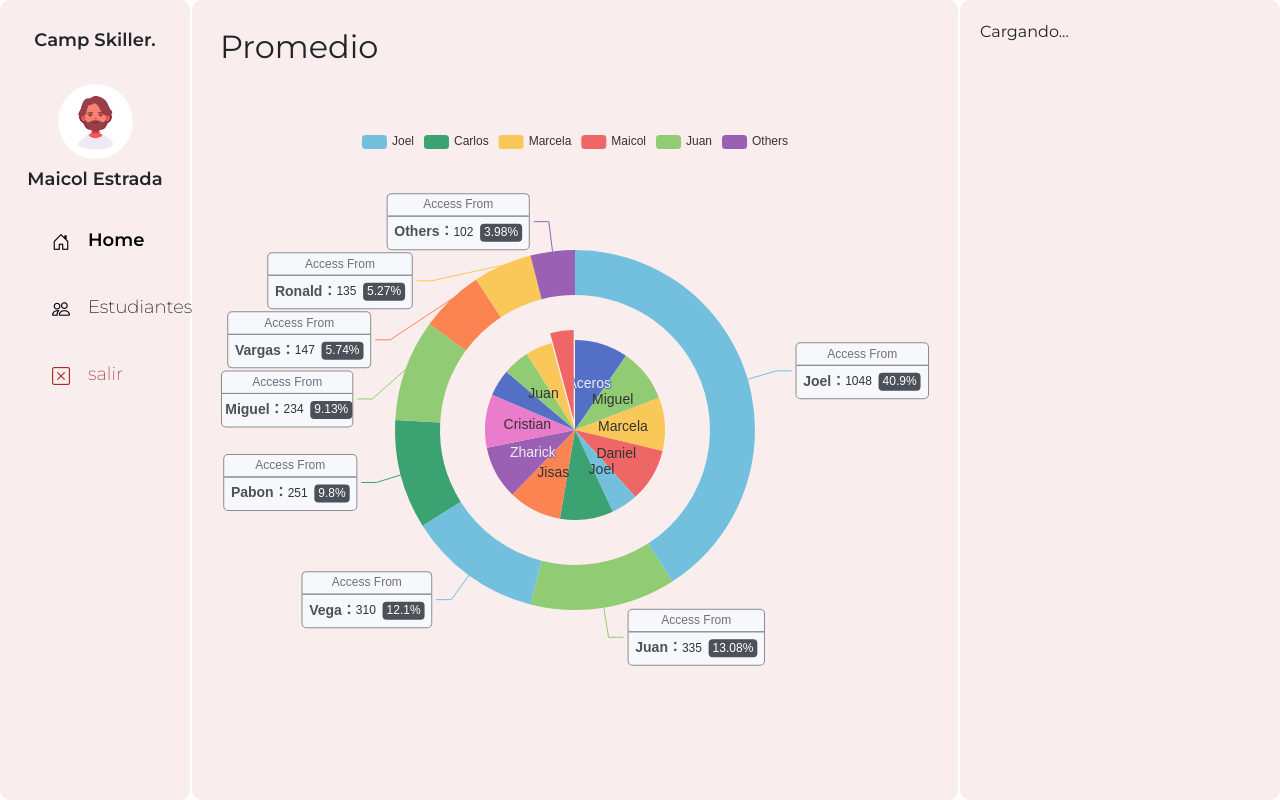
After one commit to Akio1102/Ejercicios-PHP, a PHP site: page /Home/home.php in a window 1280 px wide. The commit adds this page. Run offline with PHP 8.4, Linux system fonts and the light colour scheme.

```diff
--- a/CRUD-PHP/Config/db.php
+++ b/CRUD-PHP/Config/db.php
@@ -9,9 +9,9 @@ if (!defined("DB_NAME")) {
     define("DB_NAME","campus2");
 }
 if (!defined("DB_USER")) {
-    define("DB_USER","root");
+    define("DB_USER","campus");
 }
 if (!defined("DB_PWD")) {
-    define("DB_PWD","");
+    define("DB_PWD","campus2023");
 }
 ?>
--- /dev/null
+++ b/CRUD-PHP/Home/home.css
@@ -0,0 +1,253 @@
+
+body{
+  font-family: 'Montserrat', sans-serif;
+  height: 100%;
+}
+
+.contenedor {
+    display: flex;
+    flex-direction: row;
+    height: 100vh;
+    margin: 0;
+
+
+  }
+
+  .contenedor2{
+    overflow: auto;
+    display: flex;
+    justify-content: center;
+    align-items: center;
+    margin-top: 4rem;
+
+  }
+
+
+
+
+  .parte-media {
+    background-color: #faeded;
+    width: 60%;
+    padding: 20px;
+    border-radius: 10px;
+    border-right: 2px solid rgb(255, 255, 255);
+
+
+  }
+
+  .parte-derecho {
+    background-color: #faeded;
+    width: 25%;
+    padding: 20px;
+    border-radius: 10px;
+
+
+
+
+
+  }
+  .imagenPerfil{
+    border-radius: 100%;
+    width: 50%;
+    height: 50%;
+
+  }
+
+
+
+  .perfil{
+    display: flex;
+    justify-content: center;
+    align-items: center;
+    flex-direction: column;
+    font-size:large;  font-weight: 800;
+
+
+  }
+  .perfil h3{
+
+    font-size:large;  font-weight: 800;
+    margin-top: 10px;
+
+
+  }
+
+  a{
+    text-decoration: none;
+    font-weight: lighter;
+    color: black;
+  }
+
+
+  .menus{
+    padding-left: 2rem;
+    margin-top: 2rem;
+    display: flex;
+    flex-direction: column;
+    justify-content: center;
+
+
+    gap: 40px;
+  }
+
+  .menus h3{
+    font-weight: lighter;
+    font-size:large
+
+  }
+
+   .menus a:hover{
+    background-color:rgb(74, 74, 97);
+    padding: 5px;
+    color: #fff9f9;
+    margin: 5px;
+    font-weight: 800;
+
+
+  }
+
+
+  i{
+    margin-right: 1rem;
+    font-size: large;
+  }
+
+  .tabla{
+    display: flex;
+    gap: 20px;
+  }
+
+  .cards{
+
+    background-color: rgb(224, 250, 250);
+
+
+
+
+
+  }
+
+  .cards:hover{
+    background-color: rgb(189, 248, 248);
+
+  }
+
+
+
+
+  .cards img{
+    width: 60px;
+    height: 60px;
+    border-radius: 100px;
+
+
+  }
+
+/*
+ .cards .btn{
+    border: none;
+    background: none;
+    box-shadow: none;
+    outline: none;
+    margin: 10px 20px 10px 20px;
+
+
+    width: 150px;
+    height: 40px;
+    object-fit: cover;
+    background-color: rgb(255, 153, 0);
+    text-decoration: none;
+
+    border-radius: 10PX;
+    color: #fff9f9;
+    font-weight: 800;
+
+
+  } */
+
+
+
+
+
+ .btn-m{
+    border: none;
+    background: none;
+    box-shadow: none;
+    outline: none;
+    margin: 10px 20px 10px 20px;
+
+
+    width: 150px;
+    height: 40px;
+    object-fit: cover;
+    background-color: rgb(255, 123, 0);
+    text-decoration: none;
+
+    border-radius: 10PX;
+    color: #fff9f9;
+    font-weight: 800;
+
+
+  }
+
+
+
+
+
+
+
+
+
+  .table>tbody {
+    vertical-align: sub !important;
+}
+
+.table-custom {
+  border-collapse: separate;
+  border-spacing: 0 10px;
+}
+
+.table-custom tbody tr {
+  background-color: #f0f0f0;
+  border-radius: 15px;
+
+}
+
+/* ////////////////////////////   STYLOS PARTE IZQUIERADA //////////////////////////////// */
+.parte-izquierda {
+  background-color: #faeded;
+  width: 15%;
+  border-right: 2px solid rgb(255, 255, 255);
+  padding: 20px;
+  border-radius: 10px;
+
+
+}
+
+
+
+
+.datos{
+  display: flex;
+  flex-direction: column;
+
+
+}
+
+
+.datos img {
+  width: 150px;
+  height: 180px;
+  border-radius: 15px;
+  object-fit: cover;
+}
+
+
+.charts{
+
+  width: 100%;
+  min-height: 600px;
+  color: antiquewhite;
+  text-decoration: aliceblue;
+  color: rgb(255, 73, 73);
+}
--- /dev/null
+++ b/CRUD-PHP/Home/home.js
@@ -0,0 +1,124 @@
+
+// inicar charts
+
+
+const getOptionCharts1 = () => {
+
+
+    return  {
+      tooltip: {
+        trigger: 'item',
+        formatter: '{a} <br/>{b}: {c} ({d}%)'
+      },
+      legend: {
+        data: [
+          'Joel',
+          'Amed',
+          'Carlos',
+          'Camila',
+          'Marcela',
+          'Maicol',
+          'Juan',
+          'Jhon',
+          'Jose',
+          'Others'
+        ]
+      },
+      series: [
+        {
+          name: 'Access From',
+          type: 'pie',
+          selectedMode: 'single',
+          radius: [0, '30%'],
+          label: {
+            position: 'inner',
+            fontSize: 14
+          },
+          labelLine: {
+            show: false
+          },
+          data: [
+            { value: 1548, name: 'Aceros' },
+            { value: 1548, name: 'Miguel' },
+            { value: 1548, name: 'Marcela' },
+            { value: 1548, name: 'Daniel' },
+            { value: 775, name: 'Joel' },
+            { value: 1548, name: 'Carlos' },
+            { value: 1548, name: 'Jisas' },
+            { value: 1548, name: 'Zharick' },
+            { value: 1548, name: 'Cristian' },
+            { value: 775, name: 'Camilo' },
+            { value: 775, name: 'Juan' },
+            { value: 775, name: 'Ronald' },
+            { value: 679, name: 'Maicol', selected: true }
+          ]
+        },
+        {
+          name: 'Access From',
+          type: 'pie',
+          radius: ['45%', '60%'],
+          labelLine: {
+            length: 30
+          },
+          label: {
+            formatter: '{a|{a}}{abg|}\n{hr|}\n  {b|{b}：}{c}  {per|{d}%}  ',
+            backgroundColor: '#F6F8FC',
+            borderColor: '#8C8D8E',
+            borderWidth: 1,
+            borderRadius: 4,
+            rich: {
+              a: {
+                color: '#6E7079',
+                lineHeight: 22,
+                align: 'center'
+              },
+              hr: {
+                borderColor: '#8C8D8E',
+                width: '100%',
+                borderWidth: 1,
+                height: 0
+              },
+              b: {
+                color: '#4C5058',
+                fontSize: 14,
+                fontWeight: 'bold',
+                lineHeight: 33
+              },
+              per: {
+                color: '#fff',
+                backgroundColor: '#4C5058',
+                padding: [3, 4],
+                borderRadius: 4
+              }
+            }
+          },
+          data: [
+            { value: 1048, name: 'Joel' },
+            { value: 335, name: 'Juan' },
+            { value: 310, name: 'Vega' },
+            { value: 251, name: 'Pabon' },
+            { value: 234, name: 'Miguel' },
+            { value: 147, name: 'Vargas' },
+            { value: 135, name: 'Ronald' },
+            { value: 102, name: 'Others' }
+          ]
+        }
+      ]
+    };
+        };
+
+
+
+
+const iniciarCharts =()=>{
+        const chart1= echarts.init(document.getElementById('charts1'))
+
+        chart1.setOption(getOptionCharts1())
+}
+
+
+window.addEventListener('load',()=>{
+    iniciarCharts()
+
+
+})
--- /dev/null
+++ b/CRUD-PHP/Home/home.php
@@ -0,0 +1,91 @@
+<!DOCTYPE html>
+<html>
+
+<head>
+  <meta charset="UTF-8">
+  <meta http-equiv="X-UA-Compatible" content="IE=edge">
+  <meta name="viewport" content="width=device-width, initial-scale=1.0">
+  <title>Home </title>
+  <link rel="preconnect" href="https://fonts.googleapis.com">
+  <link rel="preconnect" href="https://fonts.gstatic.com" crossorigin>
+  <link href="https://fonts.googleapis.com/css2?family=Montserrat:wght@200;400;600&display=swap" rel="stylesheet">
+  <link rel="stylesheet" href="https://cdn.jsdelivr.net/npm/bootstrap-icons@1.10.5/font/bootstrap-icons.css">
+  <link href="https://cdn.jsdelivr.net/npm/bootstrap@5.3.0-alpha3/dist/css/bootstrap.min.css" rel="stylesheet"
+    integrity="sha384-KK94CHFLLe+nY2dmCWGMq91rCGa5gtU4mk92HdvYe+M/SXH301p5ILy+dN9+nJOZ" crossorigin="anonymous">
+
+
+  <link rel="stylesheet" type="text/css" href="home.css">
+
+</head>
+
+<body>
+  <div class="contenedor">
+
+    <div class="parte-izquierda">
+
+      <div class="perfil">
+        <h3 style="margin-bottom: 2rem;">Camp Skiller.</h3>
+        <img src="images/Diseño sin título.png" alt="" class="imagenPerfil">
+        <h3 >Maicol Estrada</h3>
+      </div>
+      <div class="menus">
+        <a href="home.php" style="display: flex;gap:2px;">
+          <i class="bi bi-house-door"> </i>
+          <h3 style="margin: 0px;font-weight: 800;">Home</h3>
+        </a>
+        <a href="../Estudiantes/estudiantes.php" style="display: flex;gap:2px;">
+          <i class="bi bi-people"></i>
+          <h3 style="margin: 0px;">Estudiantes</h3>
+        </a>
+
+        </a>
+        <a href="/login/login.php" style="display: flex;gap:2px;color: brown;">
+          <i class="bi bi-x-square"></i>
+          <h3 style="margin: 0px;">salir</h3>
+        </a>
+
+
+      </div>
+    </div>
+
+    <div class="parte-media">
+        <h2 class="m-2">Promedio</h2>
+      <div class="menuTabla contenedor2">
+        <div id="charts1" class="charts"> </div>
+      </div>
+    </div>
+
+
+    <div class="parte-derecho ">
+      <p>Cargando...</p>
+    </div>
+
+
+
+  </div>
+
+
+
+
+
+
+
+
+
+
+
+
+
+  <script src="https://cdn.jsdelivr.net/npm/bootstrap@5.3.0-alpha3/dist/js/bootstrap.bundle.min.js"
+    integrity="sha384-ENjdO4Dr2bkBIFxQpeoTz1HIcje39Wm4jDKdf19U8gI4ddQ3GYNS7NTKfAdVQSZe"
+    crossorigin="anonymous"></script>
+
+  <!-- APACHE Echars -->
+  <script src="https://cdnjs.cloudflare.com/ajax/libs/echarts/5.4.2/echarts.min.js"></script>
+
+
+  <script src="home.js"></script>
+
+</body>
+
+</html>
```
Also changed, not shown: CRUD-PHP/Login/LoginUser.php (added, +80 -0 lines), CRUD-PHP/Login/RegistroUser.php (+15 -0 lines), CRUD-PHP/Login/loguearse.php (added, +24 -0 lines), CRUD-PHP/Home/images/Diseño sin título.png (added), CRUD-PHP/Home/images/reparacion.png (added).
